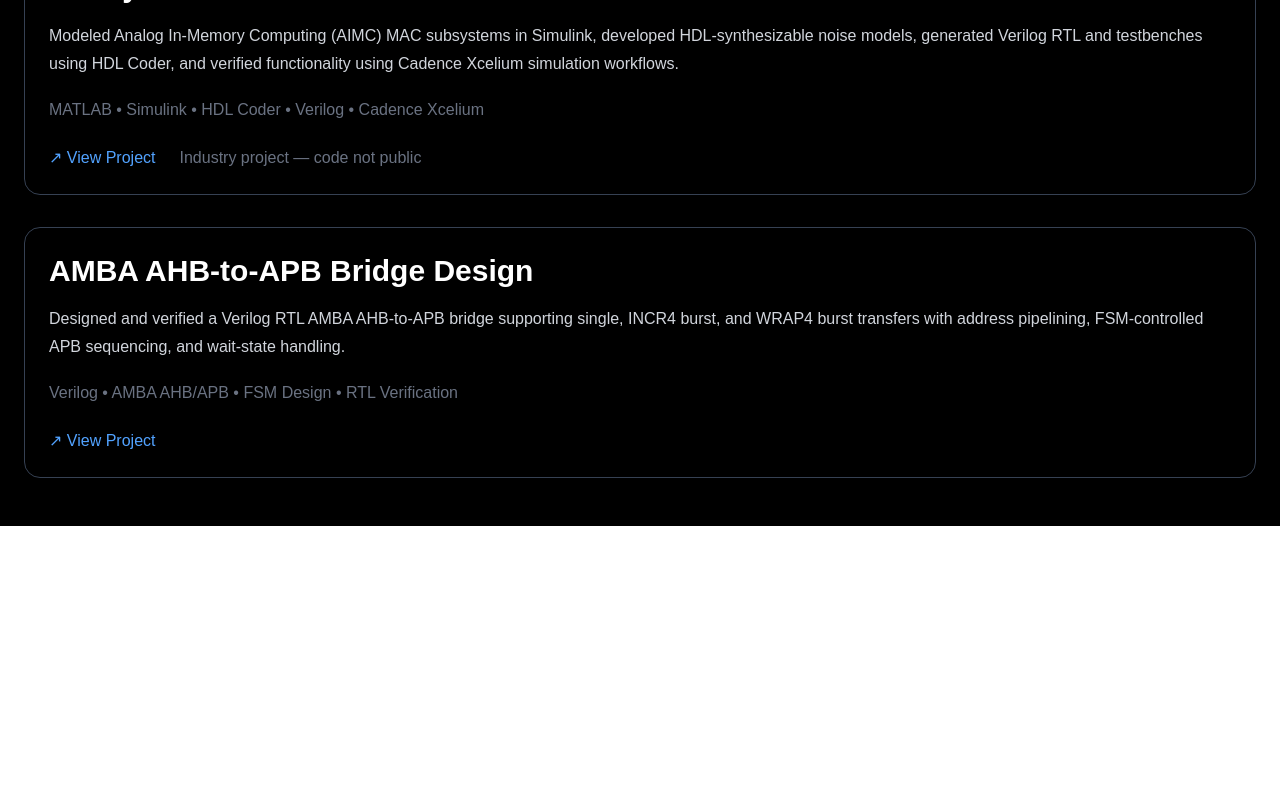
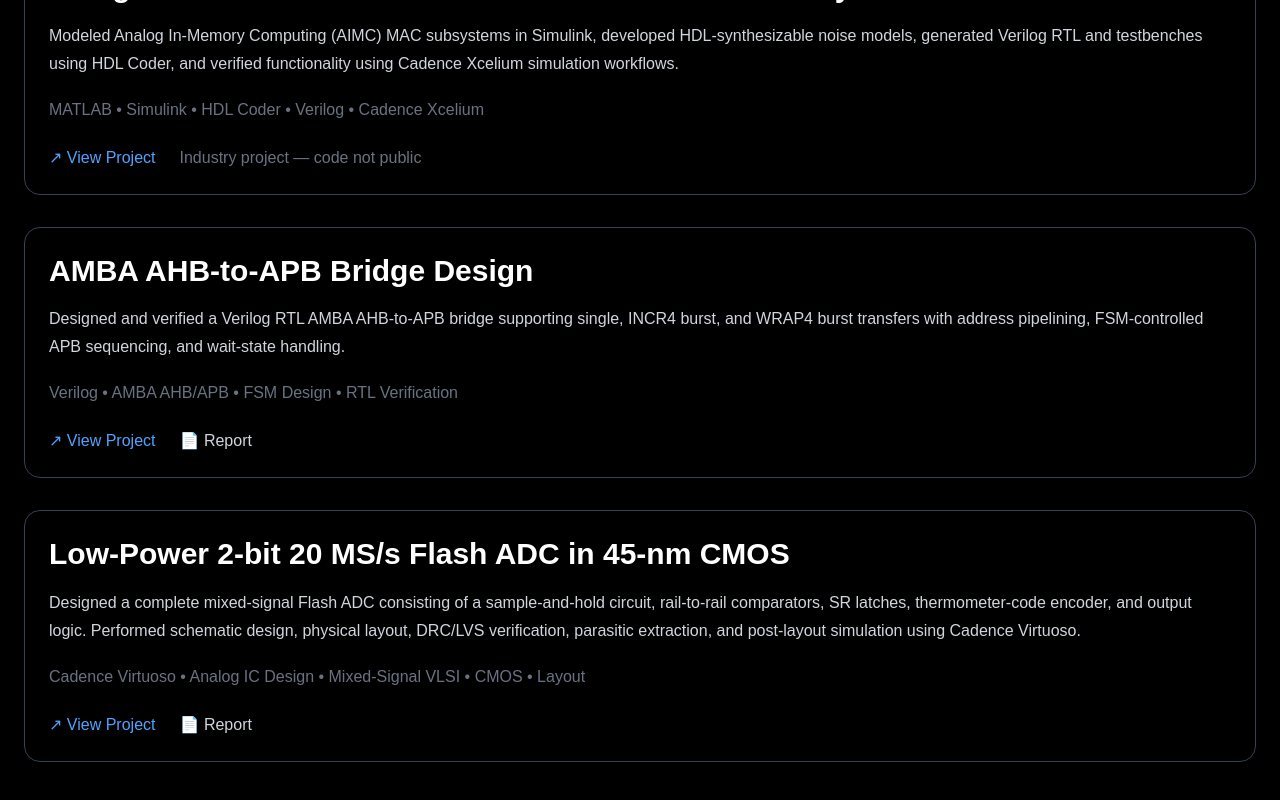
Before and after one commit to nkidang1/nithin-portfolio, a Next.js app: page /projects in a window 1280 px wide. Shown: the part 899-1699 px from the top of the page. Before the commit the page ends 1425 px from the top, so only its background shows below. Built offline with nearby package versions, Linux system fonts and the light colour scheme.

Commit message:
Add ADC Project

```diff
--- a/app/projects/page.tsx
+++ b/app/projects/page.tsx
@@ -1,7 +1,6 @@
 export default function Projects() {
   return (
     <main className="min-h-screen bg-black text-white py-12">
-
       <div className="max-w-7xl mx-auto px-6">
 
         {/* BACK TO HOME */}
@@ -72,7 +71,8 @@
               Designed a quantized FPGA-oriented hardware accelerator for
               Mamba selective scan computation using INT8 LUT-based Softplus
               and exponential units, pipelined selective-scan scheduling,
-              and parallel MAC architectures for efficient edge medical AI acceleration.
+              and parallel MAC architectures for efficient edge medical AI
+              acceleration.
             </p>
 
             <p className="text-gray-500 mb-6">
@@ -107,14 +107,15 @@
 
             <h2 className="text-3xl font-semibold mb-4 leading-tight">
               STMicroelectronics Internship:
+              <br />
               Design and Verification of Different Modules of AI Subsystem
             </h2>
 
             <p className="text-gray-300 leading-7 mb-5">
-              Modeled Analog In-Memory Computing (AIMC) MAC subsystems in Simulink,
-              developed HDL-synthesizable noise models, generated Verilog RTL and
-              testbenches using HDL Coder, and verified functionality using
-              Cadence Xcelium simulation workflows.
+              Modeled Analog In-Memory Computing (AIMC) MAC subsystems in
+              Simulink, developed HDL-synthesizable noise models, generated
+              Verilog RTL and testbenches using HDL Coder, and verified
+              functionality using Cadence Xcelium simulation workflows.
             </p>
 
             <p className="text-gray-500 mb-6">
@@ -148,9 +149,9 @@
 
             <p className="text-gray-300 leading-7 mb-5">
               Designed and verified a Verilog RTL AMBA AHB-to-APB bridge
-              supporting single, INCR4 burst, and WRAP4 burst transfers
-              with address pipelining, FSM-controlled APB sequencing,
-              and wait-state handling.
+              supporting single, INCR4 burst, and WRAP4 burst transfers with
+              address pipelining, FSM-controlled APB sequencing, and wait-state
+              handling.
             </p>
 
             <p className="text-gray-500 mb-6">
@@ -166,6 +167,57 @@
                 ↗ View Project
               </a>
 
+              <a
+                href="/reports/ahb2apb-bridge-report.pdf"
+                target="_blank"
+                rel="noopener noreferrer"
+                className="text-gray-300 hover:text-white transition"
+              >
+                📄 Report
+              </a>
+
+            </div>
+
+          </div>
+
+
+          {/* PROJECT 5 */}
+          <div className="border border-gray-700 p-6 rounded-2xl hover:border-white transition">
+
+            <h2 className="text-3xl font-semibold mb-4 leading-tight">
+              Low-Power 2-bit 20 MS/s Flash ADC in 45-nm CMOS
+            </h2>
+
+            <p className="text-gray-300 leading-7 mb-5">
+              Designed a complete mixed-signal Flash ADC consisting of a
+              sample-and-hold circuit, rail-to-rail comparators, SR latches,
+              thermometer-code encoder, and output logic. Performed schematic
+              design, physical layout, DRC/LVS verification, parasitic extraction,
+              and post-layout simulation using Cadence Virtuoso.
+            </p>
+
+            <p className="text-gray-500 mb-6">
+              Cadence Virtuoso • Analog IC Design • Mixed-Signal VLSI • CMOS • Layout
+            </p>
+
+            <div className="flex gap-6">
+
+              <a
+                href="/projects/mixed-mode"
+                className="text-blue-400 hover:text-blue-300 transition"
+              >
+                ↗ View Project
+              </a>
+
+              <a
+                href="/reports/Mixed-mode-project.pdf"
+                target="_blank"
+                rel="noopener noreferrer"
+                className="text-gray-300 hover:text-white transition"
+              >
+                📄 Report
+              </a>
+
             </div>
 
           </div>
@@ -173,7 +225,6 @@
         </div>
 
       </div>
-
     </main>
   );
 }
```
